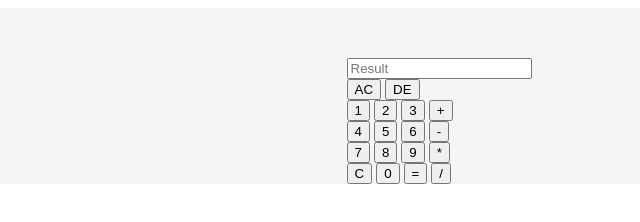
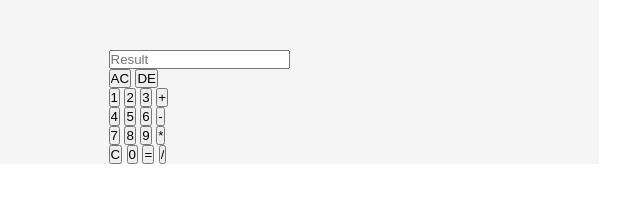
Before and after one commit to sy-usman/Calculator, a plain HTML site: page index.html in a window 1280 px wide. Shown: the whole page, without its empty margins (201-841 px from the left). Drawn offline with Linux system fonts and the light colour scheme.

Commit message:
quite small project on javascript and css

```diff
--- a/index.css
+++ b/index.css
@@ -1,9 +1,16 @@
+*{
+    margin:0;
+    padding:0;
+    font-family: Arial, Helvetica, sans-serif;
+    box-sizing: border-box;
+}
+
 .container{
     padding-top: 50px;
-    width:auto;
+    width:100vh;
     display: flex;
     justify-content: center;
     align-items: center;
-    height: 50%;
+    height: 100%;
     background-color: #f5f5f5;
 }
```
